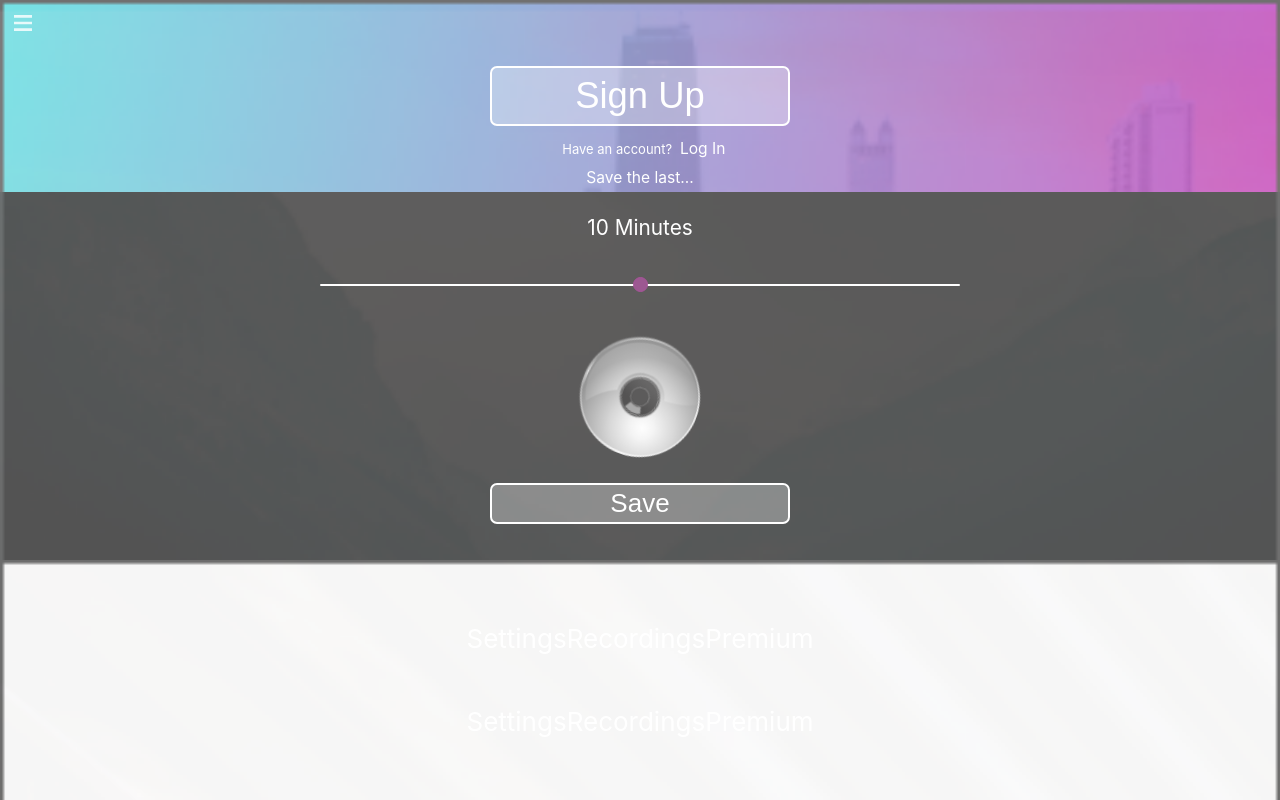
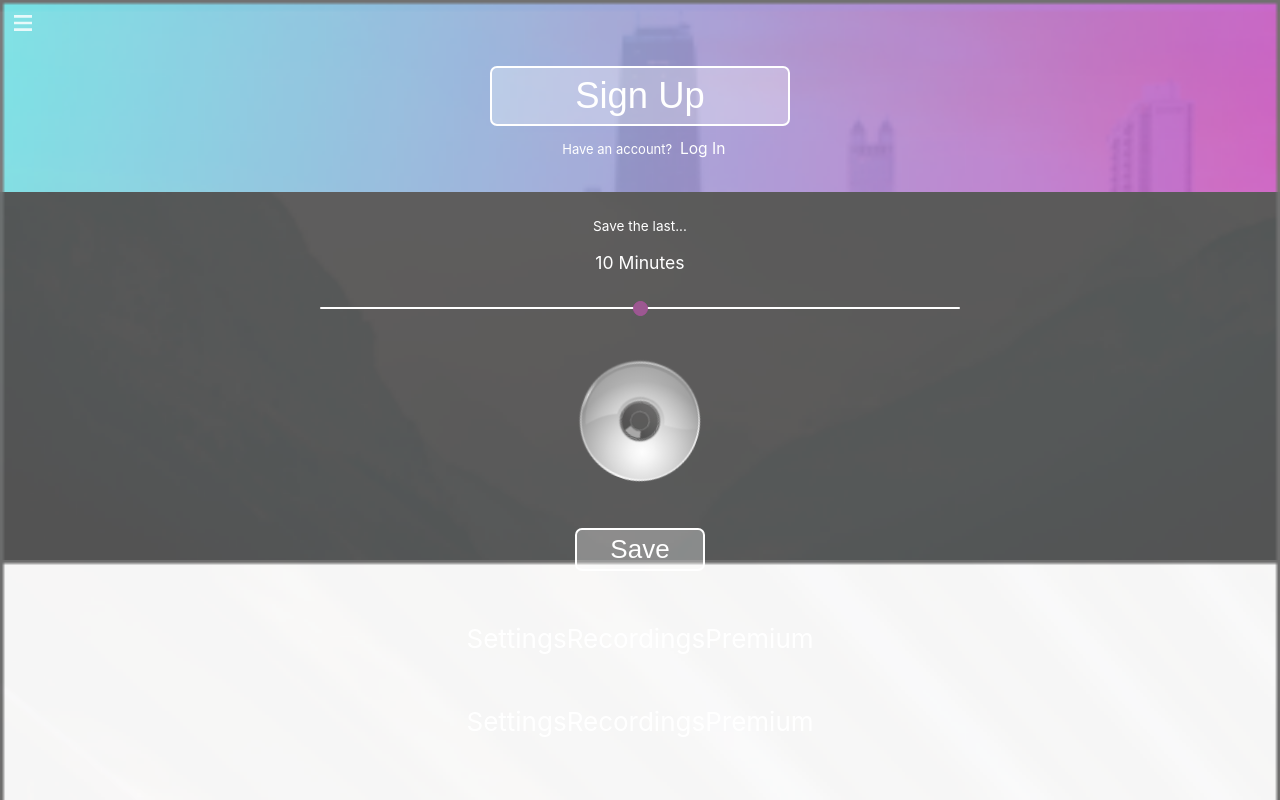
Before and after one commit to luke01455/repeat-mobile2, a React (Create React App) app: page / in a window 1280 px wide. Built offline with nearby package versions, Linux system fonts and the light colour scheme.

Commit message:
mid section styling more or less complete

```diff
--- a/src/App.css
+++ b/src/App.css
@@ -71,6 +71,7 @@
   animation: App-logo-spin infinite 9s linear;
   height: 15vh;
   pointer-events: none;
+  min-height: 100px;
 }
 
 .App-header {
@@ -90,19 +91,26 @@
   color: white;
 }
 
+.SaveText-Container {
+  padding-top: 1.5%;
+  flex: 0.5 1 0;
+  height: 10vh;
+}
 #MidText-1 {
-  margin-top: -60px;
-  font-size: 0.6em;
+  font-size: 1.7vh;
 }
 #MidText-2 {
-  margin-top: 1%;
-  font-size: 0.8em;
+  font-size: 2.2vh;
 }
 
+.Rangebar-Container {
+  flex: 1 1 0;
+  height: 10vh;
+}
 .range {
   margin-bottom: 8%;
   width: 50vw;
-  height: 2px;
+  height: 0.3vh;
   background: white;
   -webkit-appearance: none;
   outline: none;
@@ -118,20 +126,29 @@
   border:0.1px solid #A8539A;
 }
 
+.cd-container {
+  flex: 2 1 0;
+  padding-bottom: 3%;
+}
 
+.Savebtn-Container {
+  height: 5.2vh;
+  flex: 2 1 0;
+}
 #Savebtn {
   margin-top: 2%;
   border:2px solid white;
   border-radius:7%;
   font-size:0.875;
-  width: 28%;
-  height: 5.2vh;
+  width: 15vh;
+  height: 5.1vh;
   background-color: rgba(255,255,255, 0.3);
   color: white;
   font-size: 1em;
   border-radius: 7px;
   max-width: 300px;
-  min-height: 30px;
+  min-width: 130px;
+  min-height: 43px;
 }
 
 .App-link {
--- a/src/App.js
+++ b/src/App.js
@@ -22,14 +22,20 @@ function App() {
         </div>
       </div>
       <div className="App-header">
+        <div className="SaveText-Container">
         <p id="MidText-1"> Save the last... </p>
         <p id="MidText-2"> 10 Minutes </p>
-        <div>
+        </div>
+        <div className="Rangebar-Container">
           <input type="range" class="range" name="" defaultValue="10"
           min="0" max="20"></input>
         </div>
+        <div className="cd-container">
         <img src={cddvd} className="App-logo" alt="logo" />
+        </div>
+        <div className= "Savebtn-Container">
         <button className="Signup-button" id="Savebtn">Save</button>
+        </div>
       </div>
       <div className="Bottom-section">
         <div className="buttons-container">
```
